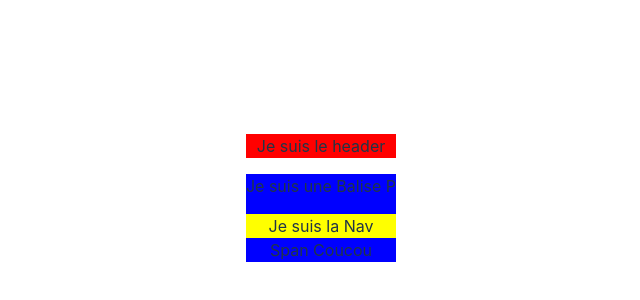
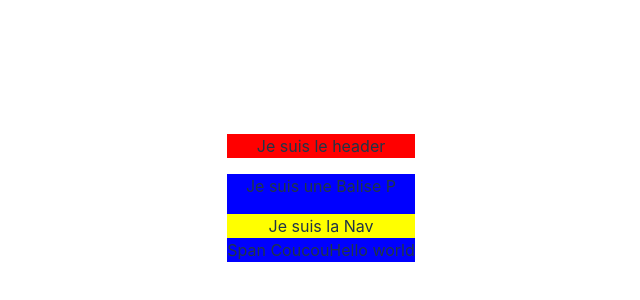
Before and after one commit to TomRoberto/Cours-git-branches, a React (Vite) app: page / in a window 1280 px wide. Shown: the part 202-502 px from the top of the page, without its empty margins (319-959 px from the left). Built offline with nearby package versions, Linux system fonts and the light colour scheme.

Commit message:
hello world

```diff
--- a/src/App.jsx
+++ b/src/App.jsx
@@ -9,6 +9,7 @@ function App() {
         <p>Je suis une Balise P</p>
         <div style={{ backgroundColor: "yellow" }}>Je suis la Nav</div>
         <span>Span Coucou</span>
+        <span>Hello world</span>
       </main>
     </>
   );
```
